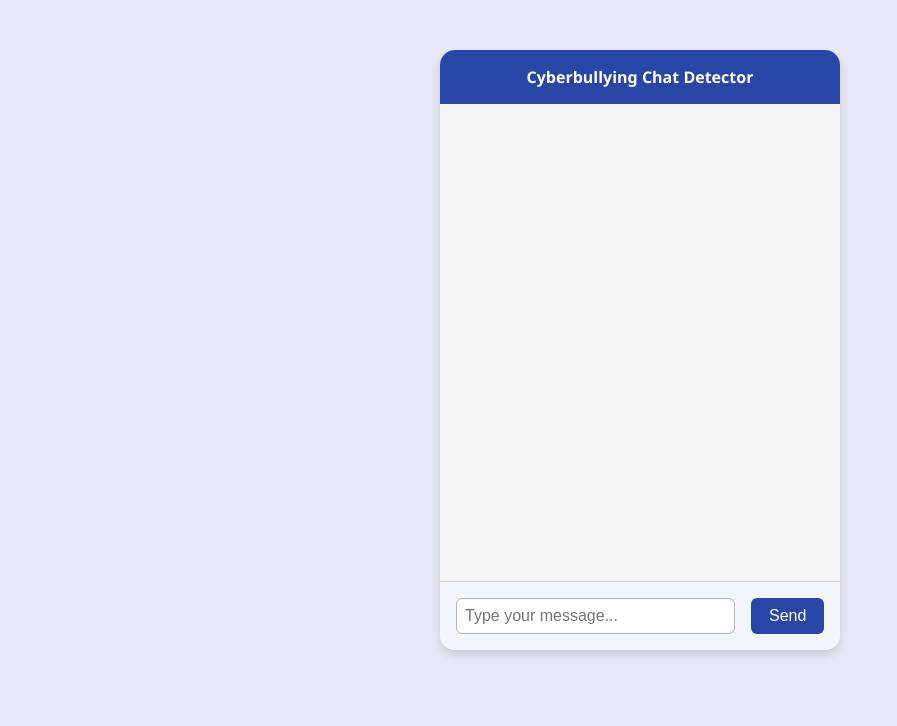
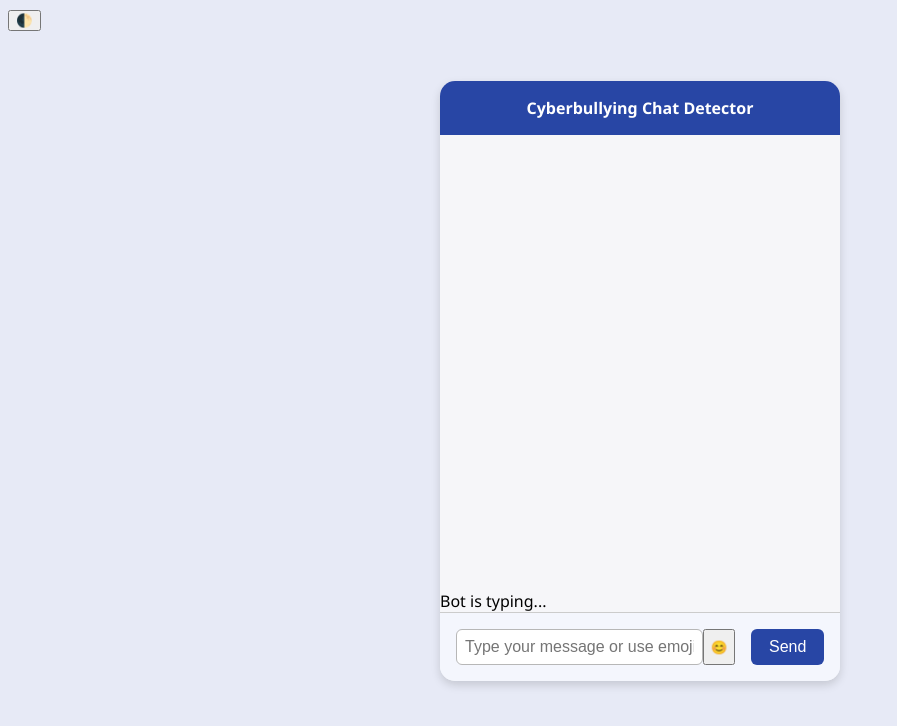
Before and after one commit to nishvanth10/Detect-Bulling-Message, a plain HTML site: page index.html in a window 1280 px wide. Shown: the whole page, without its empty margins (0-897 px from the left). Drawn offline with Linux system fonts and the light colour scheme.

Commit message:
Update index.html

```diff
--- a/index.html
+++ b/index.html
@@ -2,18 +2,30 @@
 <html lang="en">
 <head>
     <meta charset="UTF-8">
-    <title>Cyberbullying Detector Chat</title>
+    <title>Cyberbullying Chat Detector</title>
     <link rel="stylesheet" href="style.css">
 </head>
 <body>
-    <div class="chat-container">
+    <div class="theme-toggle">
+        <button id="themeBtn">🌓</button>
+    </div>
+
+    <div class="chat-container" id="chatContainer">
         <div class="chat-header">Cyberbullying Chat Detector</div>
-        <div class="chat-window" id="chatWindow"></div>
+        <div class="chat-window" id="chatWindow" ondragover="event.preventDefault()" ondrop="handleDrop(event)">
+        </div>
+        <div id="typingIndicator" class="typing-indicator">Bot is typing...</div>
+
         <div class="chat-input-area">
-            <input type="text" id="messageInput" placeholder="Type your message...">
+            <input type="text" id="messageInput" placeholder="Type your message or use emojis...">
+            <button id="emojiBtn">😊</button>
             <button id="sendBtn">Send</button>
         </div>
     </div>
+
+    <!-- Emoji Picker (third-party optional) -->
+    <div id="emojiPicker" style="display:none;">😀 😁 😂 😍 😢 😡 💀 👍 👎 🚫</div>
+
     <script src="script.js"></script>
 </body>
 </html>
```
